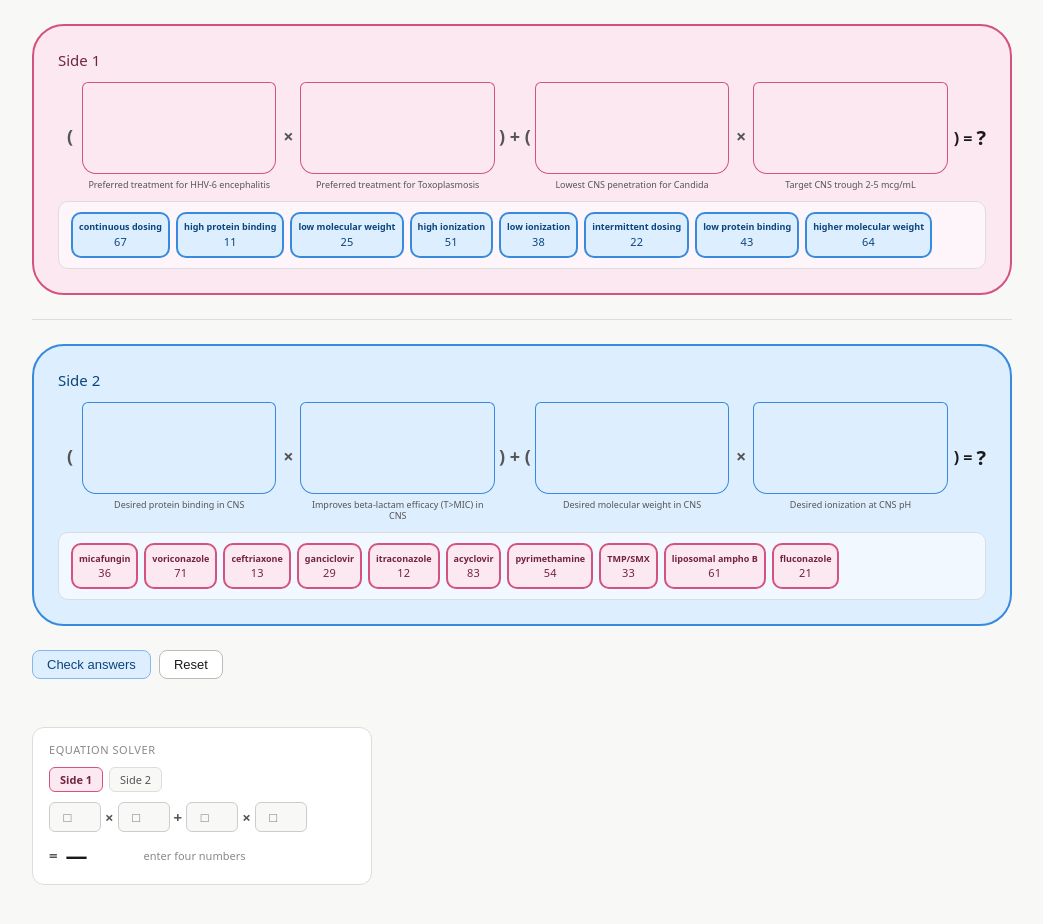
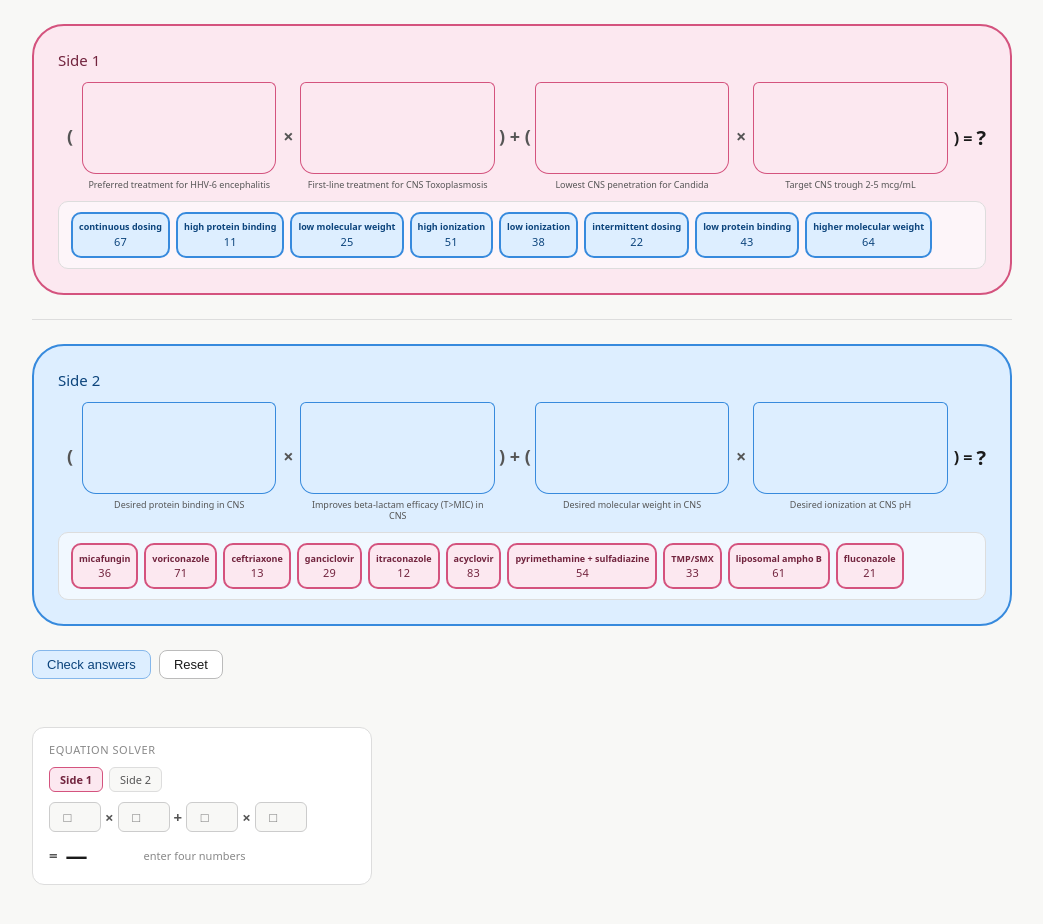
Before and after one commit to doctordianasaur/crossed-signals, a plain HTML site: page index.html in a window 1280 px wide. Shown: the whole page, without its empty margins (118-1161 px from the left). Drawn offline with Linux system fonts and the light colour scheme.

Commit message:
Add files via upload

```diff
--- a/index.html
+++ b/index.html
@@ -152,7 +152,7 @@ const TOP_BEADS=[
 
 const BOT_BEADS=[
   {ci:15,label:'ganciclovir',             code:'29'},
-  {ci:1, label:'pyrimethamine',           code:'54'},
+  {ci:1, label:'pyrimethamine + sulfadiazine',           code:'54'},
   {ci:4, label:'micafungin',              code:'36'},
   {ci:11,label:'voriconazole',            code:'71'},
   {ci:5, label:'itraconazole',            code:'12'},
@@ -165,14 +165,14 @@ const BOT_BEADS=[
 
 const TOP_BUCKETS=[
   {id:'t1',num:1,label:'Preferred treatment for HHV-6 encephalitis', answerCi:1, answerLabel:'low protein binding'},
-  {id:'t2',num:2,label:'Preferred treatment for Toxoplasmosis',       answerCi:3, answerLabel:'continuous dosing'},
+  {id:'t2',num:2,label:'First-line treatment for CNS Toxoplasmosis',       answerCi:3, answerLabel:'continuous dosing'},
   {id:'t3',num:3,label:'Lowest CNS penetration for Candida',          answerCi:4, answerLabel:'low molecular weight'},
   {id:'t4',num:4,label:'Target CNS trough 2-5 mcg/mL',                   answerCi:5, answerLabel:'low ionization'},
 ];
 
 const BOT_BUCKETS=[
   {id:'b1',num:1,label:'Desired protein binding in CNS',              answerCi:15,answerLabel:'ganciclovir'},
-  {id:'b2',num:2,label:'Improves beta-lactam efficacy (T>MIC) in CNS',answerCi:1, answerLabel:'pyrimethamine'},
+  {id:'b2',num:2,label:'Improves beta-lactam efficacy (T>MIC) in CNS',answerCi:1, answerLabel:'pyrimethamine + sulfadiazine'},
   {id:'b3',num:3,label:'Desired molecular weight in CNS',             answerCi:4, answerLabel:'micafungin'},
   {id:'b4',num:4,label:'Desired ionization at CNS pH',                answerCi:11,answerLabel:'voriconazole'},
 ];
```
